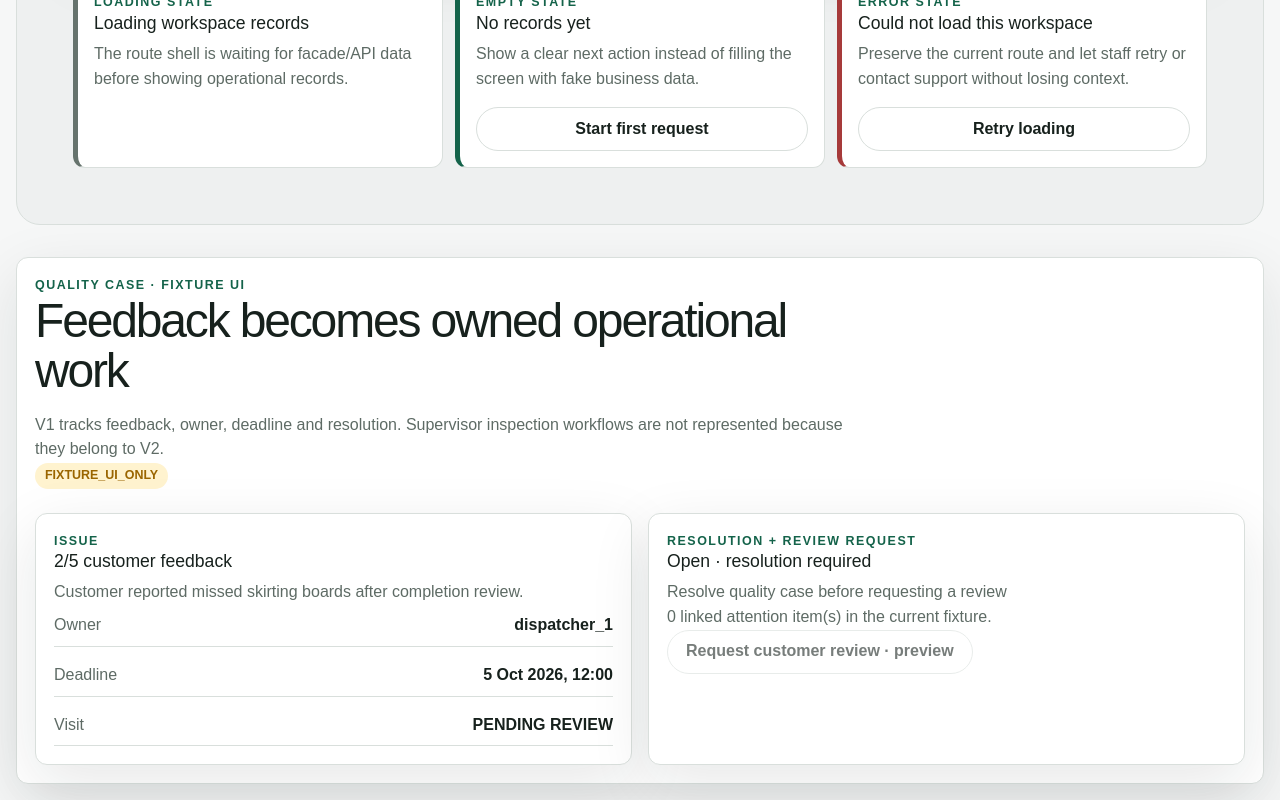
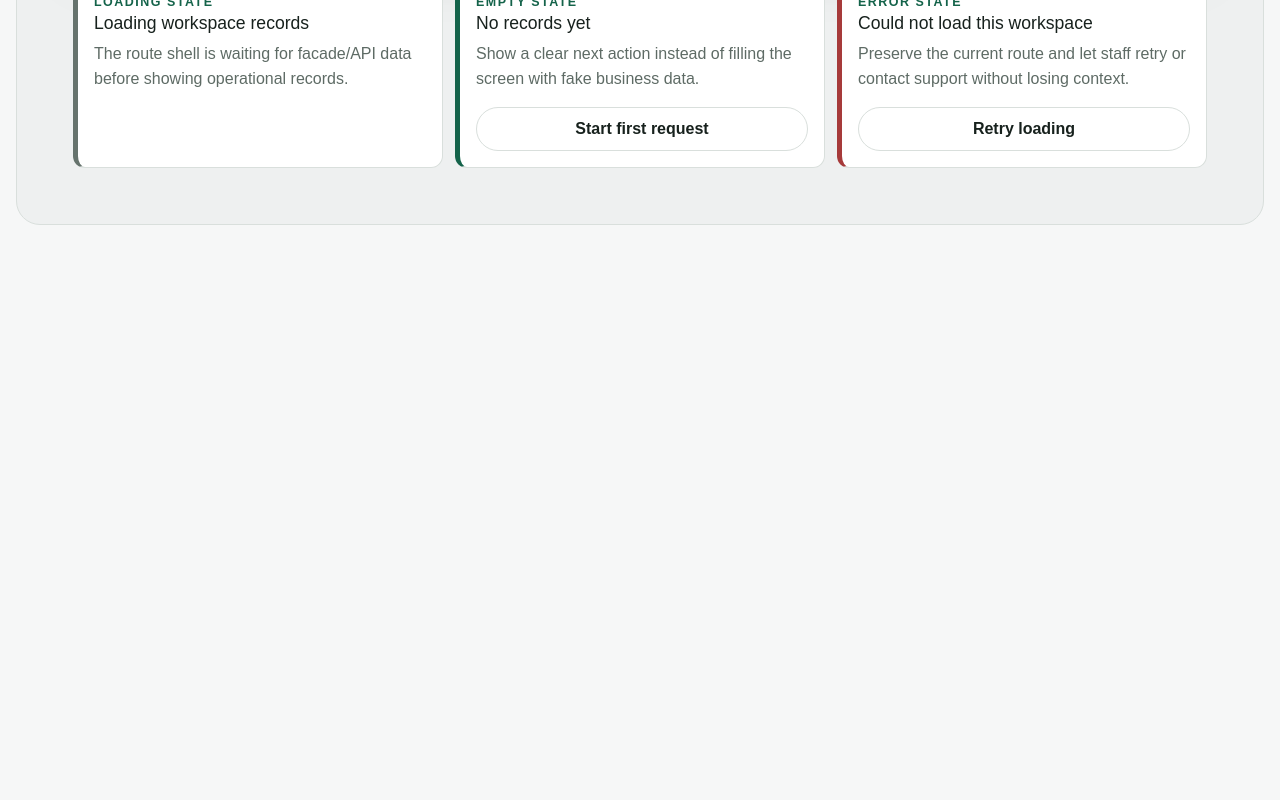
Before and after one commit to SaamVR/ServiceDesk, a Next.js app: page /app/1/quality in a window 1280 px wide. Shown: the part 1207-2007 px from the top of the page. After the commit the page ends 1448 px from the top, so only its background shows below. Built offline with nearby package versions, Linux system fonts and the light colour scheme.

Commit message:
fix(quality): avoid duplicate route rendering

```diff
--- a/src/app/app/[workspace]/quality/page.tsx
+++ b/src/app/app/[workspace]/quality/page.tsx
@@ -1,11 +1,9 @@
 import { OperationalRoute } from "@/features/operations/OperationalRoute";
-import { QualityReviewPreview } from "@/features/quality/QualityReviewPreview";
 
 export default async function StaffQualityPage({ params }: { params: Promise<{ workspace: string }> }) {
   const { workspace } = await params;
 
   return (
-    <>
     <OperationalRoute
       surface="staff"
       staffModule="quality"
@@ -13,7 +11,5 @@ export default async function StaffQualityPage({ params }: { params: Promise<{ w
       title="Quality cases and recovery ownership."
       description="Feedback, issue owner, deadline, resolution state and optional review request are shown without pretending supervisor inspections exist in V1."
     />
-      <QualityReviewPreview />
-    </>
   );
 }
```
Lines whose indentation alone changed are shown as unchanged.
